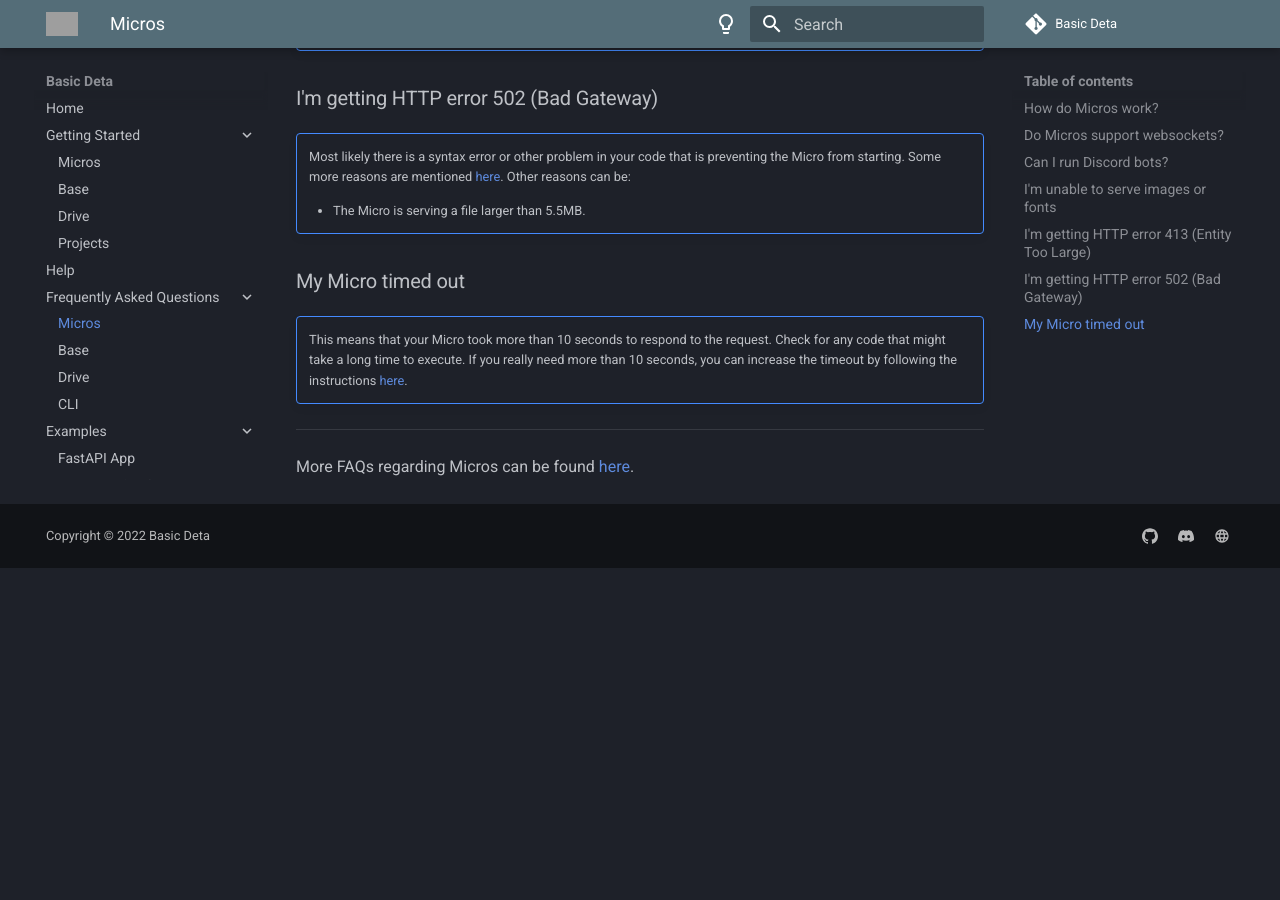
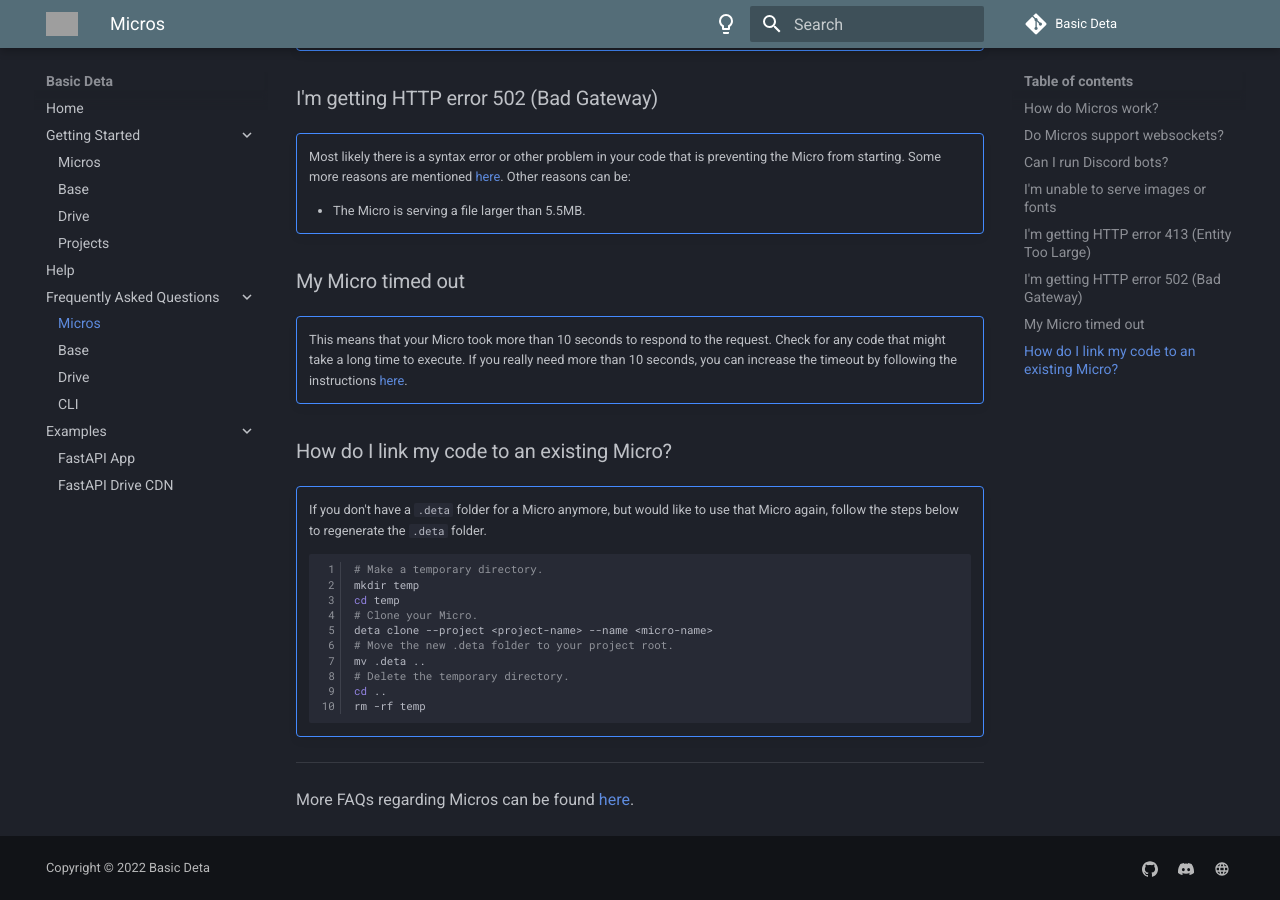
Before and after one commit to neobrains/deta-community, an MkDocs documentation site: the page built from docs/faq/micros.md, in a window 1280 px wide and 900 px high, scrolled down 1005 px. Built offline with MkDocs 1.6.1 and Material for MkDocs 9.7.7, drawn with Linux system fonts in a browser that asks for light colours; comment, search, counter and statistics services are not loaded; before the commit the page ends 1573 px from its top, so only the background shows below that; grey boxes are pictures that could not be loaded.

Commit message:
Add faq about downloading .deta folder

````diff
--- a/docs/faq/micros.md
+++ b/docs/faq/micros.md
@@ -45,6 +45,24 @@
     This means that your Micro took more than 10 seconds to respond to the request. Check for any code that might take a long time to execute.
     If you really need more than 10 seconds, you can increase the timeout by following the instructions [here](https://docs.deta.sh/docs/micros/faqs_micros/#how-can-i-request-for-a-timeout-or-memory-increase).
 
+### How do I link my code to an existing Micro?
+!!! help ""
+    If you don't have a `.deta` folder for a Micro anymore, but would like to use that Micro again,
+    follow the steps below to regenerate the `.deta` folder.
+
+    ```sh
+    # Make a temporary directory.
+    mkdir temp
+    cd temp
+    # Clone your Micro.
+    deta clone --project <project-name> --name <micro-name>
+    # Move the new .deta folder to your project root.
+    mv .deta ..
+    # Delete the temporary directory.
+    cd ..
+    rm -rf temp
+    ```
+
 ----
 
 More FAQs regarding Micros can be found [here](https://docs.deta.sh/docs/micros/faqs_micros).
````
